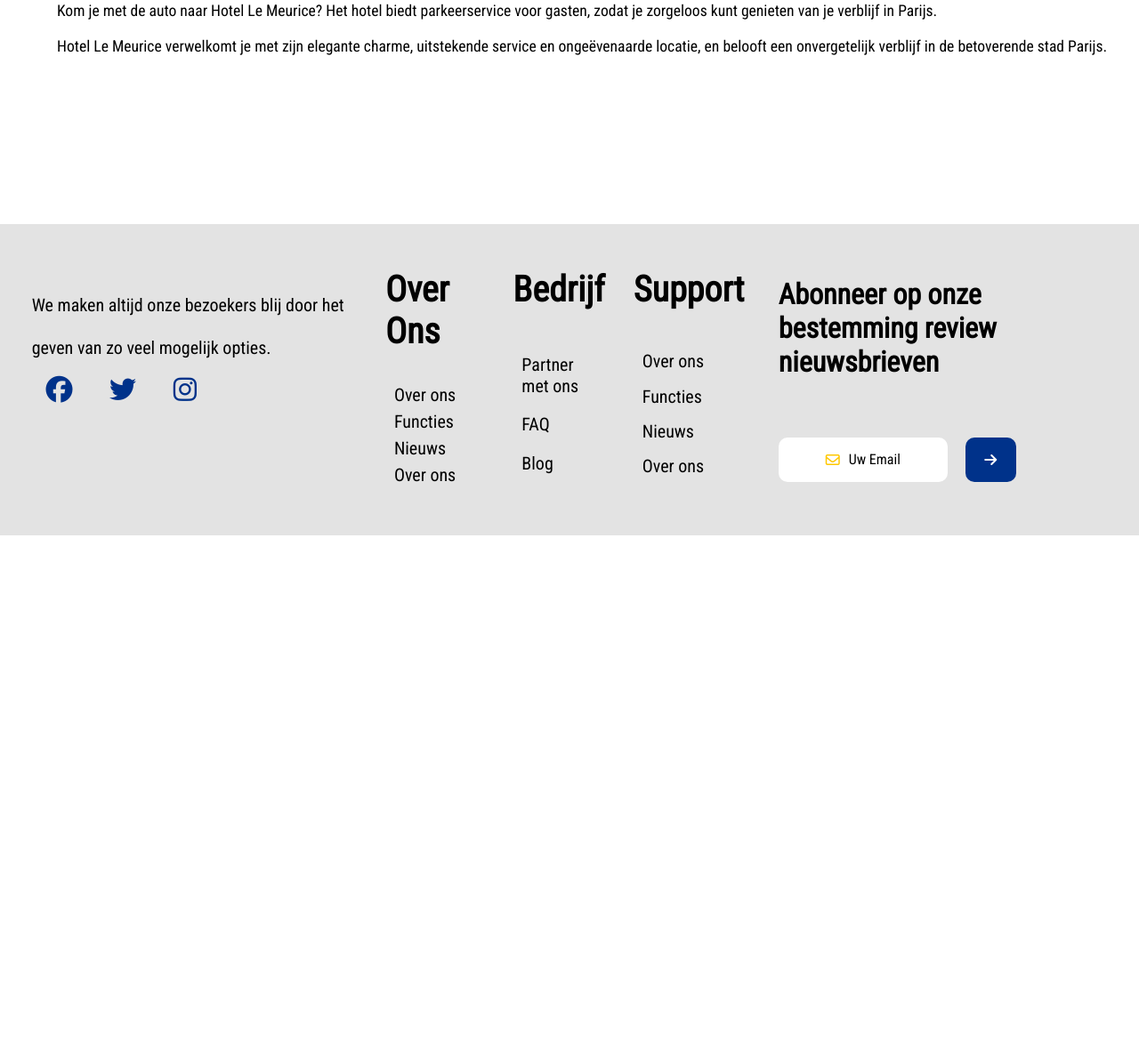
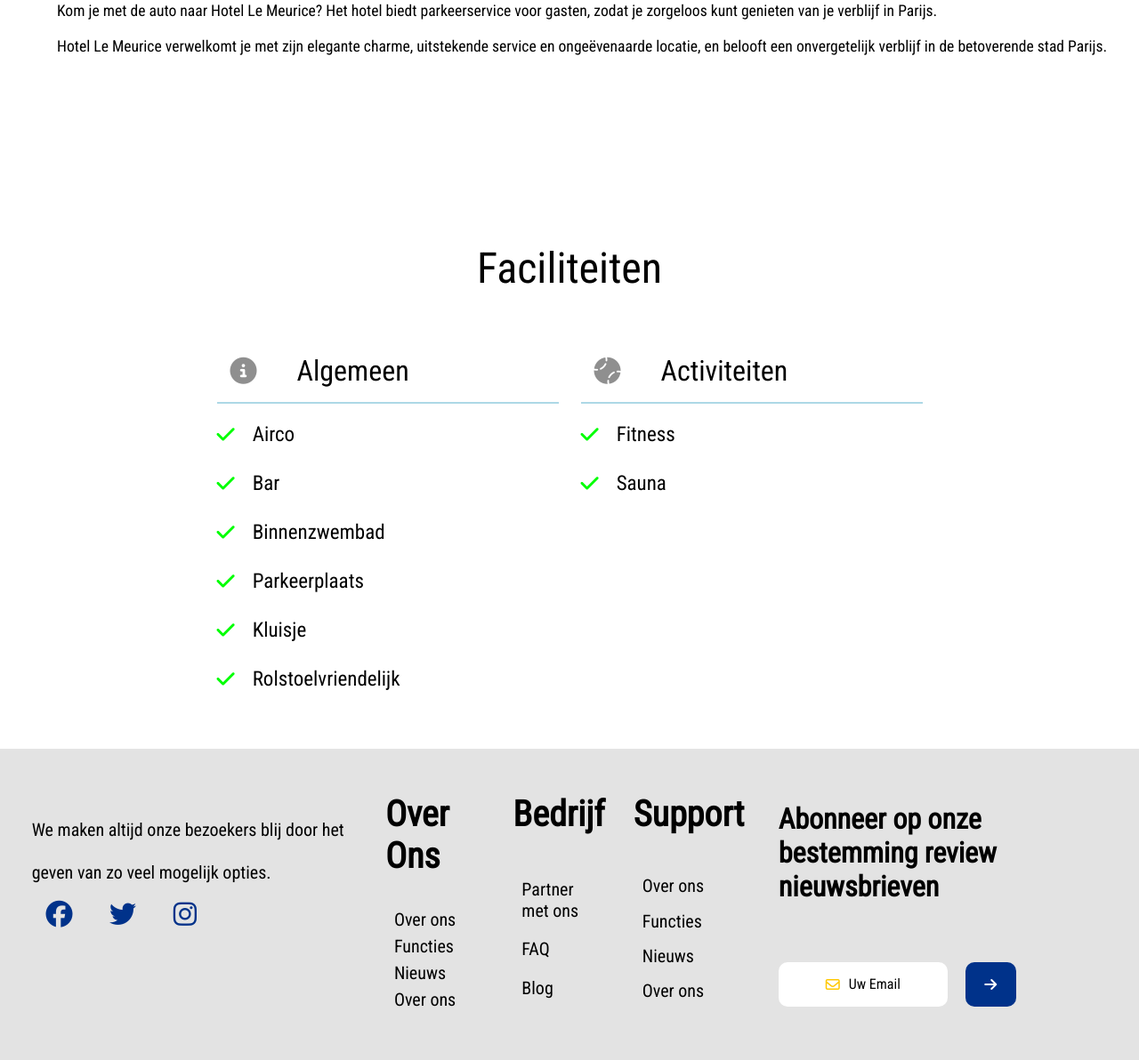
Before and after one commit to SergioGomezAlvarez/Reisorganisatie, a PHP site: page /bestemming.php in a window 1280 px wide; the page is wider, and only the part inside the window is pictured. Shown: the part 2264-3456 px from the top of that part at 89% size. Before the commit the page ends 2866 px from the top of that part, so only its background shows below. Run offline with PHP 8.4, Linux system fonts and the light colour scheme; some libraries are stand-ins or nearby versions.

Commit message:
faciliteiten faciliteiten af

```diff
--- a/bestemming.php
+++ b/bestemming.php
@@ -22,6 +22,7 @@
 
 </head>
 SELECT * FROM `bestemmingen` WHERE `bestemming` = 'ID1'
+
 <body>
     <header class="header ">
         <nav>
@@ -220,6 +221,68 @@ SELECT * FROM `bestemmingen` WHERE `bestemming` = 'ID1'
             </p>
         </div>
     </div>
+    <div class="faciliteiten-titel-bg">
+        <h1 class="faciliteiten-titel">Faciliteiten</h1>
+    </div>
+    <div class="faciliteiten-container">
+        <div class="faciliteiten-algemeen">
+            <div class="algemeen-titel">
+                <i class="fa-solid fa-circle-info circle-info" style="color: #8f8f8f;"></i>
+                <h1 class="algemeen-text">Algemeen</h1>
+            </div>
+            <div class="line">
+
+            </div>
+            <div class="algemeen-topics">
+                <div class="topics">
+                    <i class="fa-solid fa-check check" style="color: #00ff04;"></i>
+                    <p class="topics-text">Airco</p>
+                </div>
+                <div class="topics">
+                    <i class="fa-solid fa-check check" style="color: #00ff04;"></i>
+                    <p class="topics-text">Bar</p>
+                </div>
+                <div class="topics">
+                    <i class="fa-solid fa-check check" style="color: #00ff04;"></i>
+                    <p class="topics-text">Binnenzwembad</p>
+                </div>
+                <div class="topics">
+                    <i class="fa-solid fa-check check" style="color: #00ff04;"></i>
+                    <p class="topics-text">Parkeerplaats</p>
+                </div>
+                <div class="topics">
+                    <i class="fa-solid fa-check check" style="color: #00ff04;"></i>
+                    <p class="topics-text">Kluisje</p>
+                </div>
+                <div class="topics">
+                    <i class="fa-solid fa-check check" style="color: #00ff04;"></i>
+                    <p class="topics-text">Rolstoelvriendelijk</p>
+                </div>
+            </div>
+        </div>
+
+
+        <div class="faciliteiten-activiteiten">
+            <div class="activiteiten-titel">
+                <i class="fa-solid fa-baseball baseball" style="color: #8f8f8f;"></i>
+                <h1 class="algemeen-text">Activiteiten</h1>
+            </div>
+            <div class="line">
+
+            </div>
+            <div class="algemeen-topics">
+                <div class="topics">
+                    <i class="fa-solid fa-check check" style="color: #00ff04;"></i>
+                    <p class="topics-text">Fitness</p>
+                </div>
+                <div class="topics">
+                    <i class="fa-solid fa-check check" style="color: #00ff04;"></i>
+                    <p class="topics-text">Sauna</p>
+                </div>
+
+            </div>
+        </div>
+    </div>
     <footer>
         <div class="footer-container">
             <div class="footer-socials">
--- a/css/bestemming.css
+++ b/css/bestemming.css
@@ -166,7 +166,8 @@
     color: #060505;
     margin: 0.5rem;
 }
-.kosten-vakantie-big-div{
+
+.kosten-vakantie-big-div {
     width: 1519px;
     height: 276px;
     display: flex;
@@ -174,7 +175,8 @@
     align-items: center;
 
 }
-.kosten-vakanti{
+
+.kosten-vakanti {
     width: 45%;
     height: 72%;
     background-color: rgba(70, 95, 100, 0.59);
@@ -188,6 +190,7 @@
     border-radius: 20px;
     padding: 8px 33px;
 }
+
 /* Border Fade */
 .border-fade {
     display: inline-block;
@@ -198,6 +201,7 @@
     box-shadow: inset 0 0 0 22px #ececec, 0 0 1px rgba(0, 0, 0, 0);
     /* Hack to improve aliasing on mobile/tablet devices */
 }
+
 .border-fade:hover {
     box-shadow: inset 0 0 0 4px #666, 0 0 1px rgba(0, 0, 0, 0);
     /* Hack to improve aliasing on mobile/tablet devices */
@@ -238,3 +242,116 @@
     font-size: 1.1rem;
     font-weight: lighter;
 }
+
+.faciliteiten-titel-bg {
+    display: flex;
+    justify-content: center;
+    align-items: center;
+    width: 100%;
+    height: 100px;
+}
+
+.faciliteiten-titel {
+    color: black;
+    font-size: 3rem;
+    font-weight: lighter;
+}
+
+.faciliteiten-container {
+    display: flex;
+    flex-direction: row;
+    justify-content: center;
+    width: 100%;
+    height: 400px;
+    padding-bottom: 60px;
+    margin-top: 30px;
+    column-gap: 25px;
+}
+
+.faciliteiten-algemeen {
+    display: flex;
+    flex-direction: column;
+    justify-content: flex-start;
+    align-items: center;
+    position: relative;
+    width: 30%;
+    height: 400px;
+}
+
+.faciliteiten-activiteiten {
+    display: flex;
+    flex-direction: column;
+    justify-content: flex-start;
+    align-items: center;
+    width: 30%;
+    height: 400px;
+}
+
+.algemeen-titel {
+    display: flex;
+    flex-direction: row;
+    justify-content: flex-start;
+    align-items: center;
+    width: 100%;
+    height: 70px;
+    gap: 45px;
+}
+
+.circle-info {
+    font-size: 30px;
+    padding-left: 15px;
+}
+
+.algemeen-text {
+    font-weight: lighter;
+}
+
+.line {
+    left: 0;
+    width: 100%;
+    height: 2px;
+    margin-bottom: 20px;
+    background-color: lightblue;
+}
+
+.algemeen-topics{
+    display: flex;
+    flex-direction: column;
+    align-items: center;
+    gap: 25px;
+    width: 100%;
+    height: 308px;
+}
+
+.topics{
+    display: flex;
+    flex-direction: row;
+    justify-content: flex-start;
+    align-items: center;
+    width: 100%;
+    height: 30px;
+}
+
+.check{
+    font-size: 23px;
+}
+
+.topics-text{
+    font-size: 23px;
+    margin-left: 20px;
+}
+
+.activiteiten-titel{
+    display: flex;
+    flex-direction: row;
+    justify-content: flex-start;
+    align-items: center;
+    width: 100%;
+    height: 70px;
+    gap: 45px;
+}
+
+.baseball{
+    font-size: 30px;
+    padding-left: 15px;
+}
```
Lines whose indentation alone changed are shown as unchanged.
